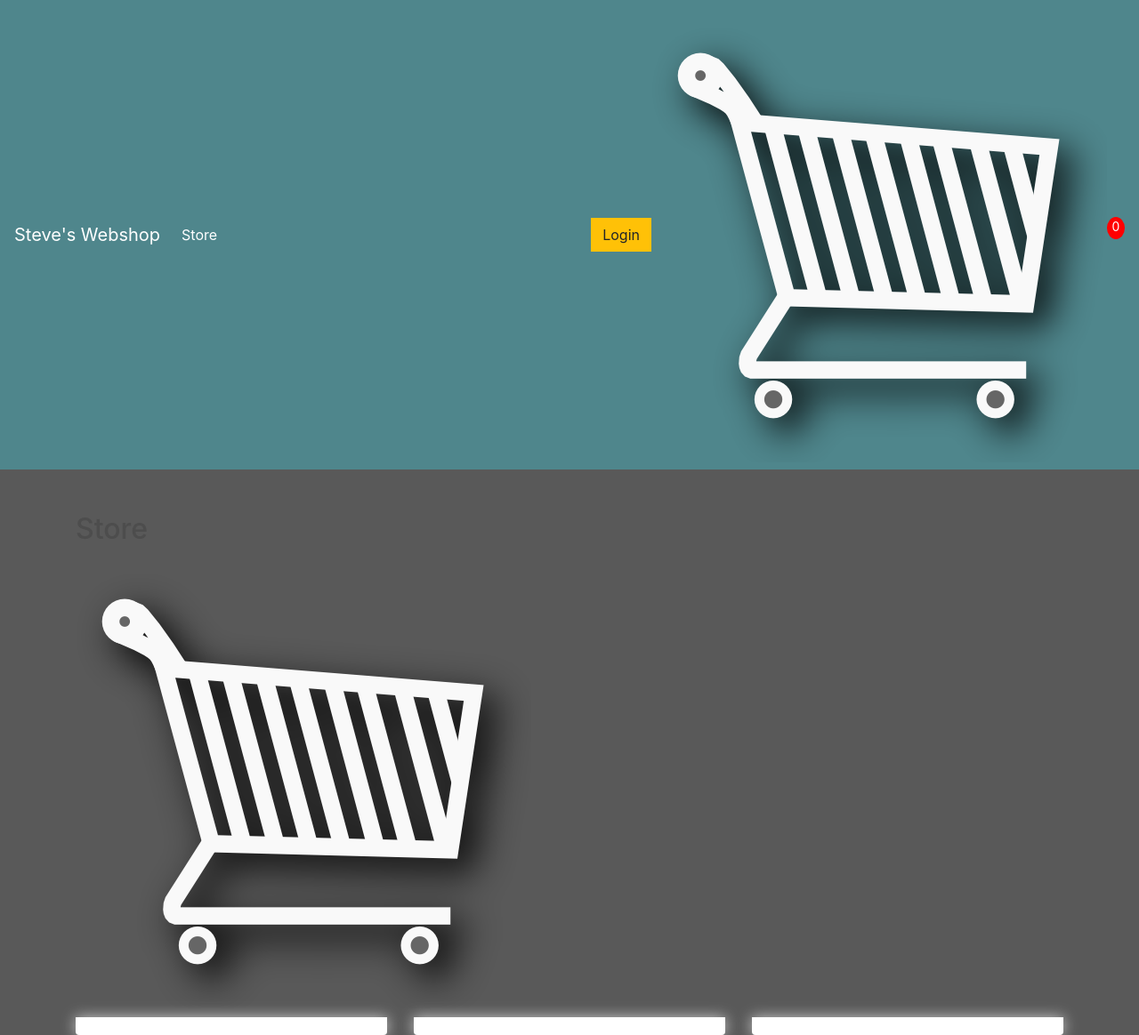
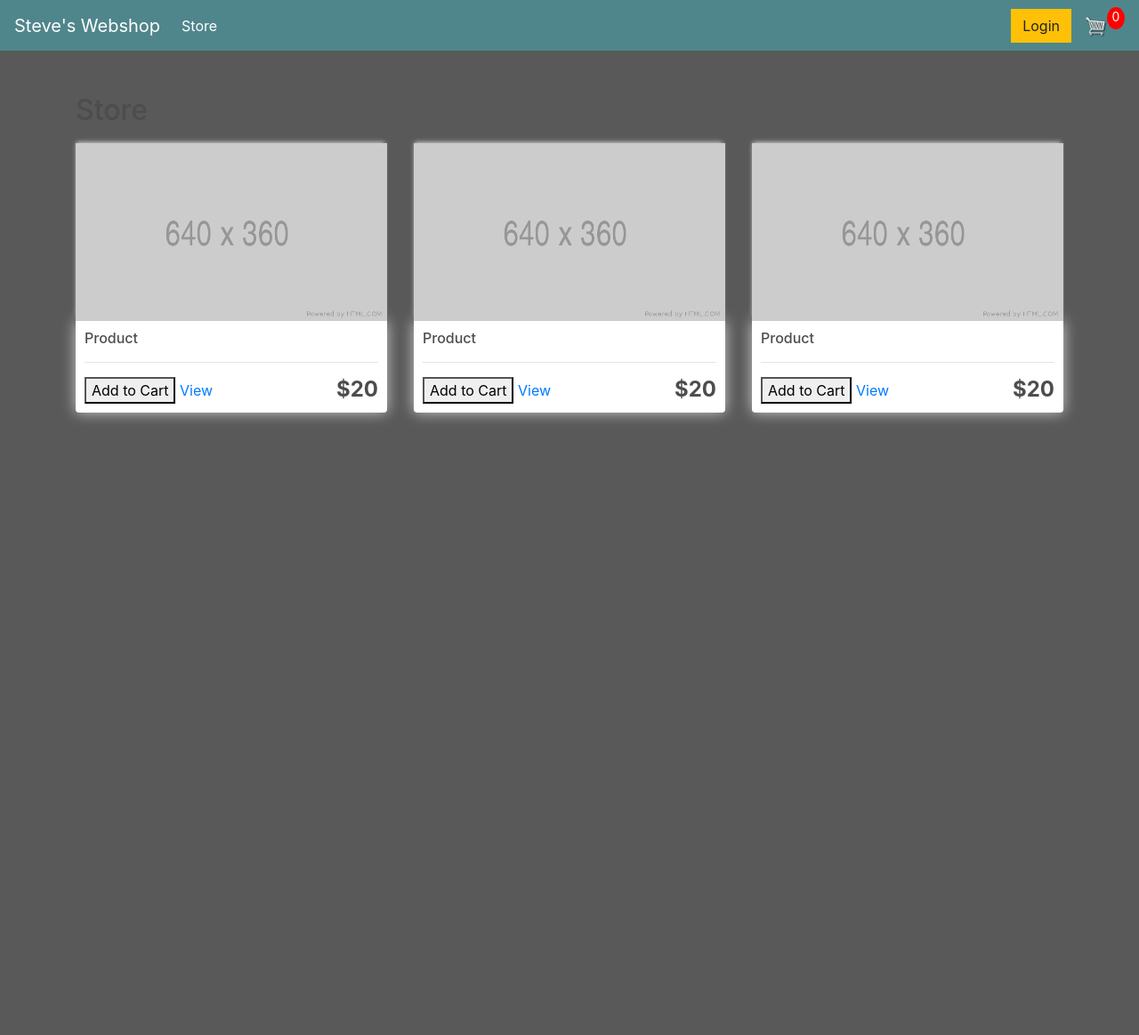
Before and after one commit to Davittio-L/ECommerce-Site, a Django app: page / in a window 1280 px wide. Shown: the whole page at 89% size. After the commit the page ends 474 px from the top, so only its background shows below. Run offline with Django 4.2, Linux system fonts and the light colour scheme; some libraries are stand-ins or nearby versions.

Commit message:
V1.6.5 - Added Placeholder photo - box - and button showing price. Will need to edit prices to match items. Also fixed shopping cart icon.

```diff
--- a/shopping/Static/css/main.css
+++ b/shopping/Static/css/main.css
@@ -31,7 +31,7 @@ h1, h2, h3, h4, h5, h6 {
 
 #cart-icon {
         width:25px;
-        display: inline-black;
+        display: inline-block;
         margin-left: 15px;
 }
 
--- a/shopping/Templates/shopping/main.html
+++ b/shopping/Templates/shopping/main.html
@@ -29,7 +29,7 @@
           <div class="form-inline my-2 my-lg-0">
             <a href="#"class="btn btn-warning">Login</a>
             <a href="{% url 'cart' %}">
-                <img id="shoppingcart-icon" src="{% static 'images/shoppingcart.png' %}">
+                <img id="cart-icon" src="{% static 'images/shoppingcart.png' %}">
             </a>
             <p id="cart-total">0</p>
           </div>
--- a/shopping/Templates/shopping/store.html
+++ b/shopping/Templates/shopping/store.html
@@ -2,20 +2,39 @@
 {% load static %}
 {% block content %}
 <h2>Store</h2>
-<img src="{% static 'images/shoppingcart.png' %}" alt="Shopping Cart">
+<!-- <img src="{% static 'images/shoppingcart.png' %}" alt="Shopping Cart"> -->
 <div class="row">
     <div class="col-lg-4">
+            <img class="thumbnail" src="{% static 'images/place.png' %}">
             <div class="box-element product">
+                <h6>Product</h6>
+                <hr>
 
+                <button class="btn-btn-outline-secondary-add-btn">Add to Cart</button>
+                <a class="btn-btn-outline-success" href="#"">View</a>
+                <h4 style="display: inline-block; float: right"><strong>$20</strong></h4>
             </div>
     </div>
     <div class="col-lg-4">
+            <img class="thumbnail" src="{% static 'images/place.png' %}">
             <div class="box-element product">
+                <h6>Product</h6>
+                <hr>
 
+                <button class="btn-btn-outline-secondary-add-btn">Add to Cart</button>
+                <a class="btn-btn-outline-success" href="#"">View</a>
+                <h4 style="display: inline-block; float: right"><strong>$20</strong></h4>
             </div>
     </div>
     <div class="col-lg-4">
+        <img class="thumbnail" src="{% static 'images/place.png' %}">
         <div class="box-element product">
+            <h6>Product</h6>
+            <hr>
+
+            <button class="btn-btn-outline-secondary-add-btn">Add to Cart</button>
+            <a class="btn-btn-outline-success" href="#"">View</a>
+            <h4 style="display: inline-block; float: right"><strong>$20</strong></h4>
 
         </div>
     </div>
```
